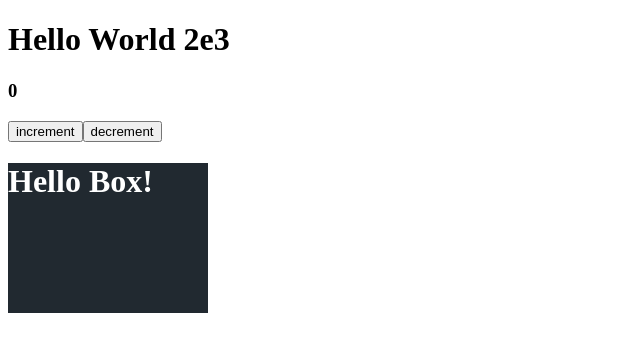
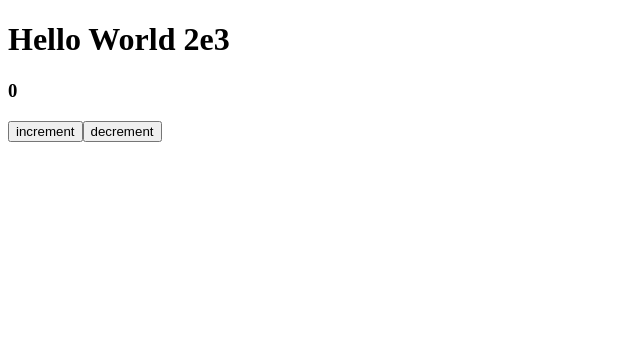
Before and after one commit to matheusxreis/weather-app, a React app: page / in a window 1280 px wide. Shown: the top 352 px of the page, without its empty margins (0-640 px from the left). Built offline with nearby package versions, Linux system fonts and the light colour scheme.

Commit message:
feat: created implementation from useCases

```diff
--- a/src/app.tsx
+++ b/src/app.tsx
@@ -1,5 +1,4 @@
 import React, { useState } from 'react';
-import { Box } from './box';
 import { ThemeProvider } from 'styled-components';
 import { theme } from './styles/theme';
 import { GlobalStyle } from './styles/global';
@@ -21,7 +20,6 @@ export default function App () {
         <h3> {counter} </h3>
         <button onClick={() => incrementCounter()}> increment </button>
         <button onClick={() => decrementCounter()}> decrement </button>
-    <Box />
     <GlobalStyle />
 
     </ThemeProvider>
--- a/src/box/index.tsx
+++ /dev/null
@@ -1,10 +0,0 @@
-import React from 'react';
-import * as Component from './styles';
-
-export function Box () {
-  return (
-        <Component.Container>
-            <Component.Title> Hello Box! </Component.Title>
-        </Component.Container>
-  );
-}
--- a/src/box/styles.ts
+++ /dev/null
@@ -1,13 +0,0 @@
-import styled from 'styled-components';
-
-export const Container = styled.div`
-    width:200px;
-    height:150px;
-    background:${({ theme }) => theme.colors.primary};
-
-`;
-
-export const Title = styled.h1`
-  color: ${({ theme }) => theme.colors.textPrimary};
-
-`;
```
Also changed, not shown: src/modules/weather/data/useCases/getWeatherInfoUseCase.ts (added, +8 -0 lines), src/modules/weather/data/useCases/storeLogUseCase.ts (added, +8 -0 lines), src/modules/weather/data/useCases/storeWeatherUseCase.ts (added, +8 -0 lines).
